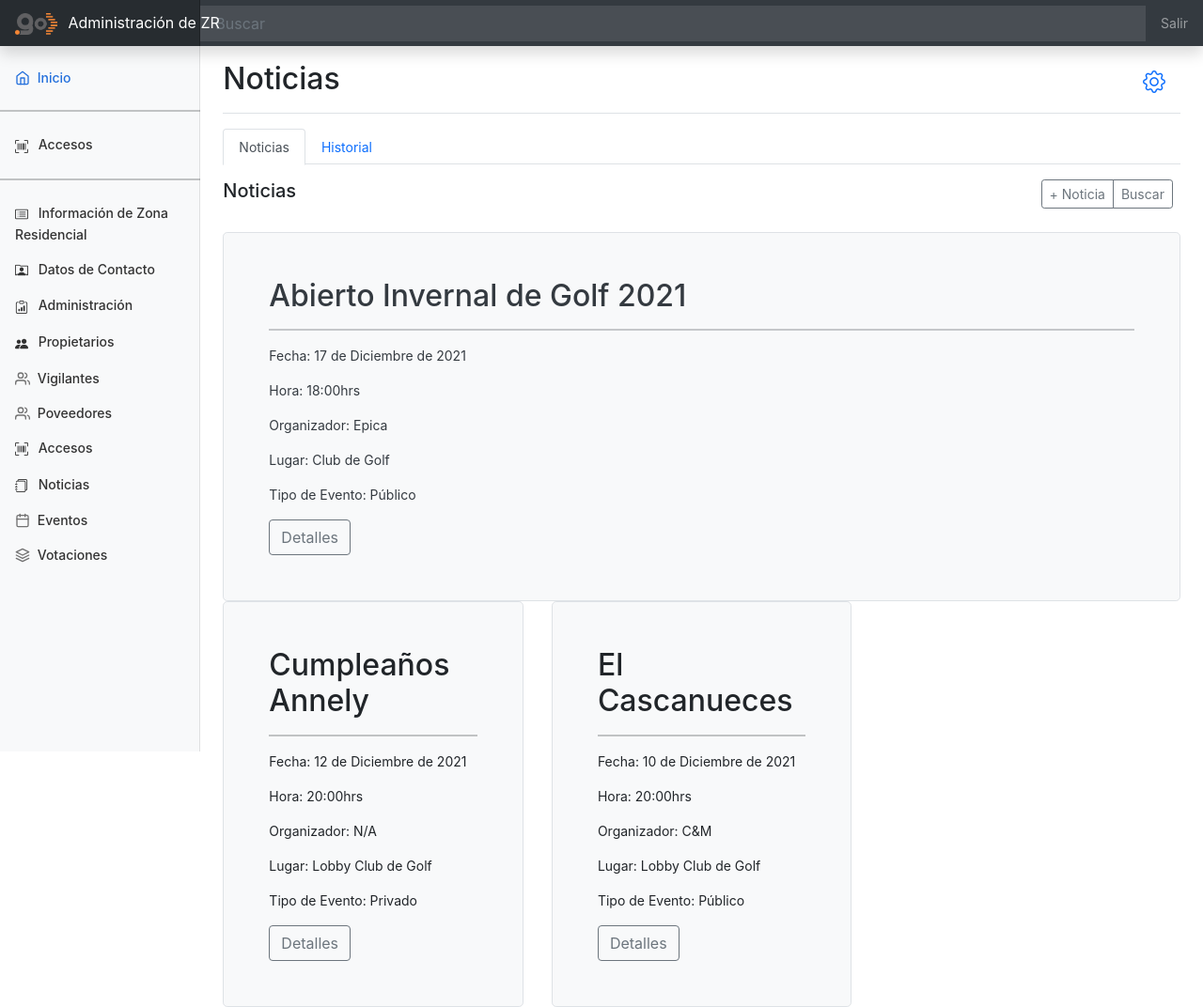
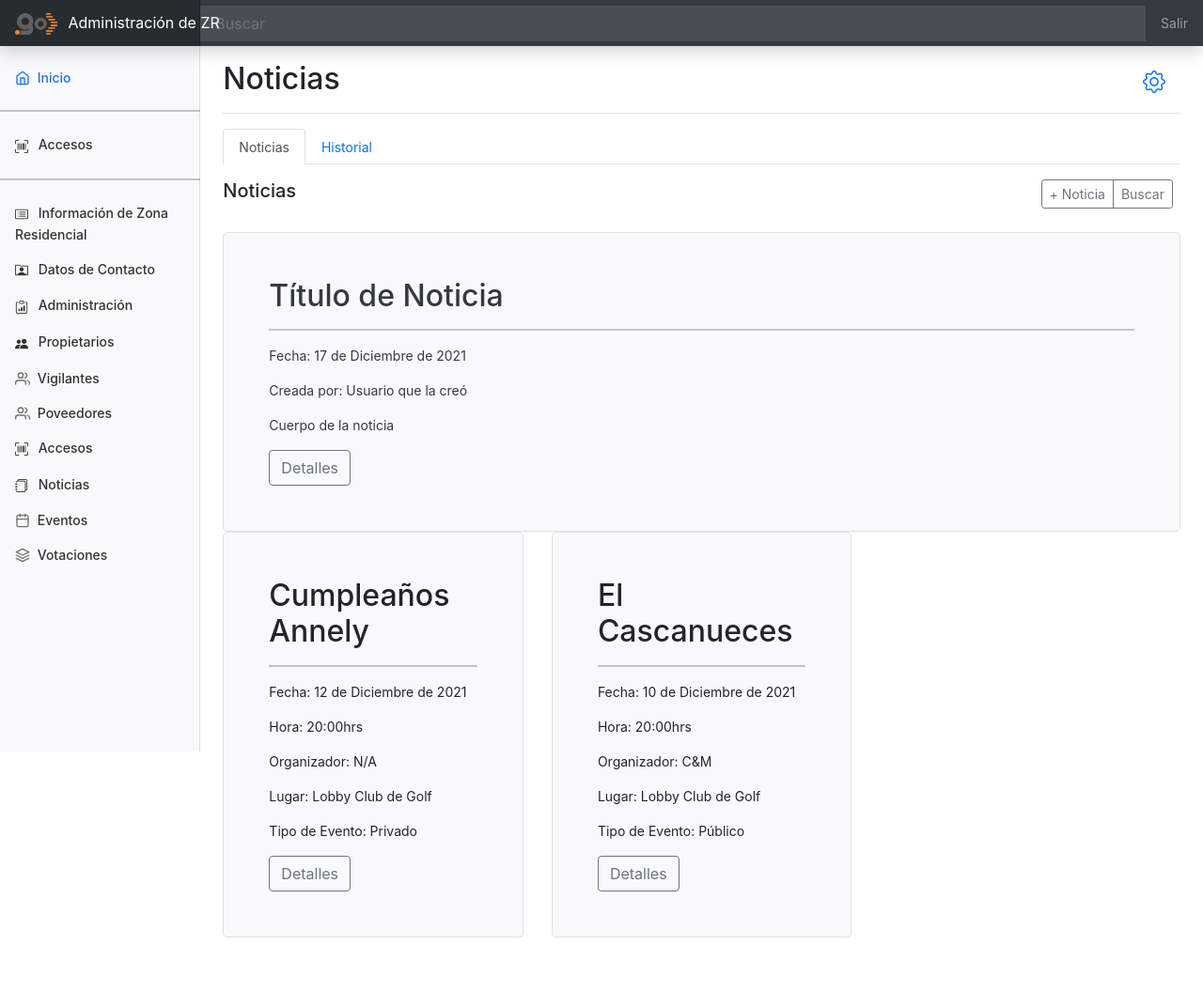
Before and after one commit to AeBarbaP/GoBackend, a PHP site: page /AdministracionZR/NoticiasAdmin.php in a window 1280 px wide. Shown: the whole page at 94% size. After the commit the page ends 998 px from the top, so only its background shows below. Run offline with PHP 8.4, Linux system fonts and the light colour scheme; some libraries are stand-ins or nearby versions.

Commit message:
Noticias Modif

```diff
--- a/AdministracionZR/NoticiasAdmin.php
+++ b/AdministracionZR/NoticiasAdmin.php
@@ -273,13 +273,11 @@
                         <div class="row align-items-md-stretch">
                             <div class="col-md-12">
                                 <div class="h-100 p-5 text-dark bg-light border rounded-3">
-                                    <h2>Abierto Invernal de Golf 2021</h2>
+                                    <h2>Título de Noticia</h2>
                                     <hr>
                                     <p>Fecha: 17 de Diciembre de 2021</p>
-                                    <p>Hora: 18:00hrs</p>
-                                    <p>Organizador: Epica</p>
-                                    <p>Lugar: Club de Golf</p>
-                                    <p>Tipo de Evento: Público</p>
+                                    <p>Creada por: Usuario que la creó</p>
+                                    <p>Cuerpo de la noticia</p>
                                     <button class="btn btn-outline-secondary" type="button">Detalles</button>
                                 </div>
                             </div>
```
